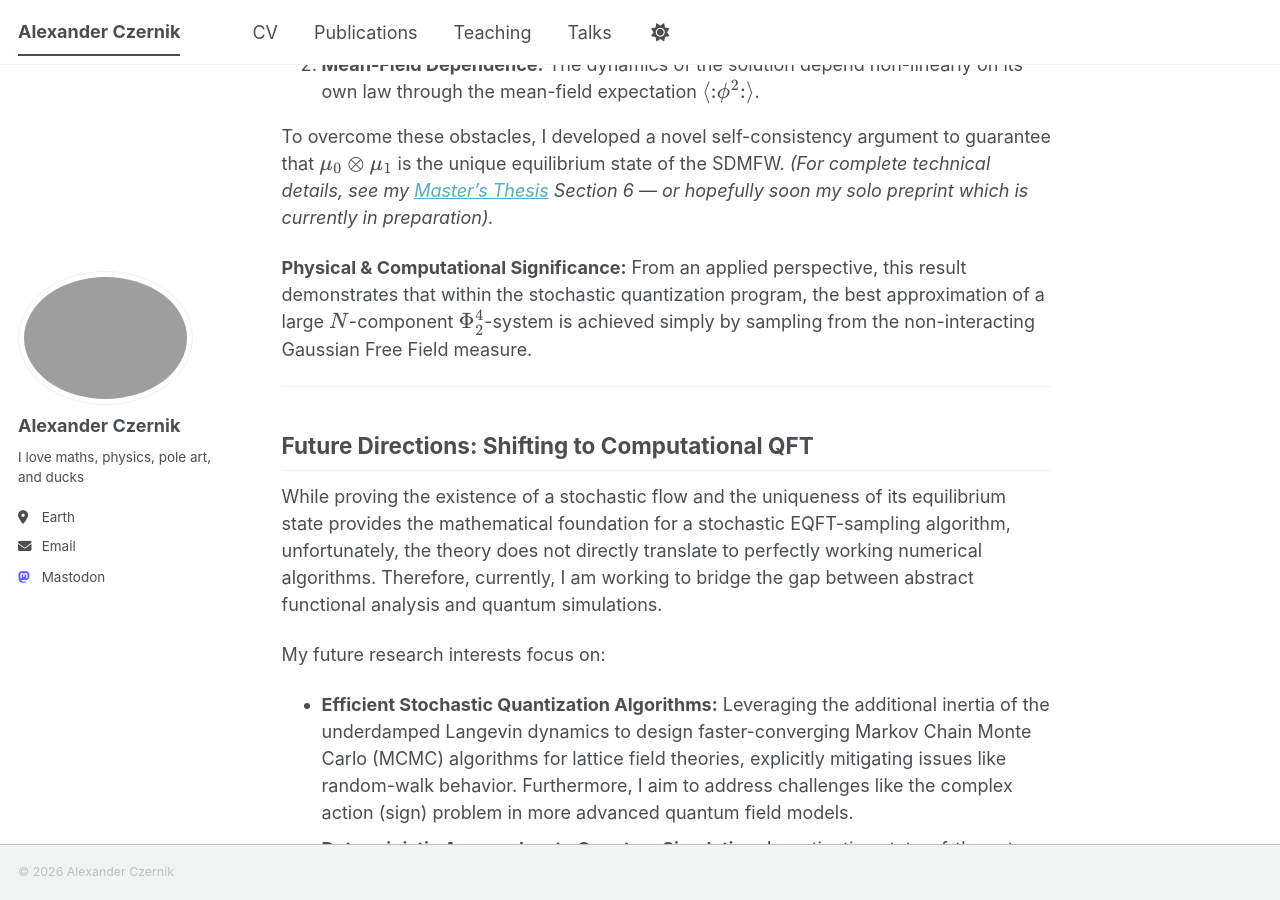
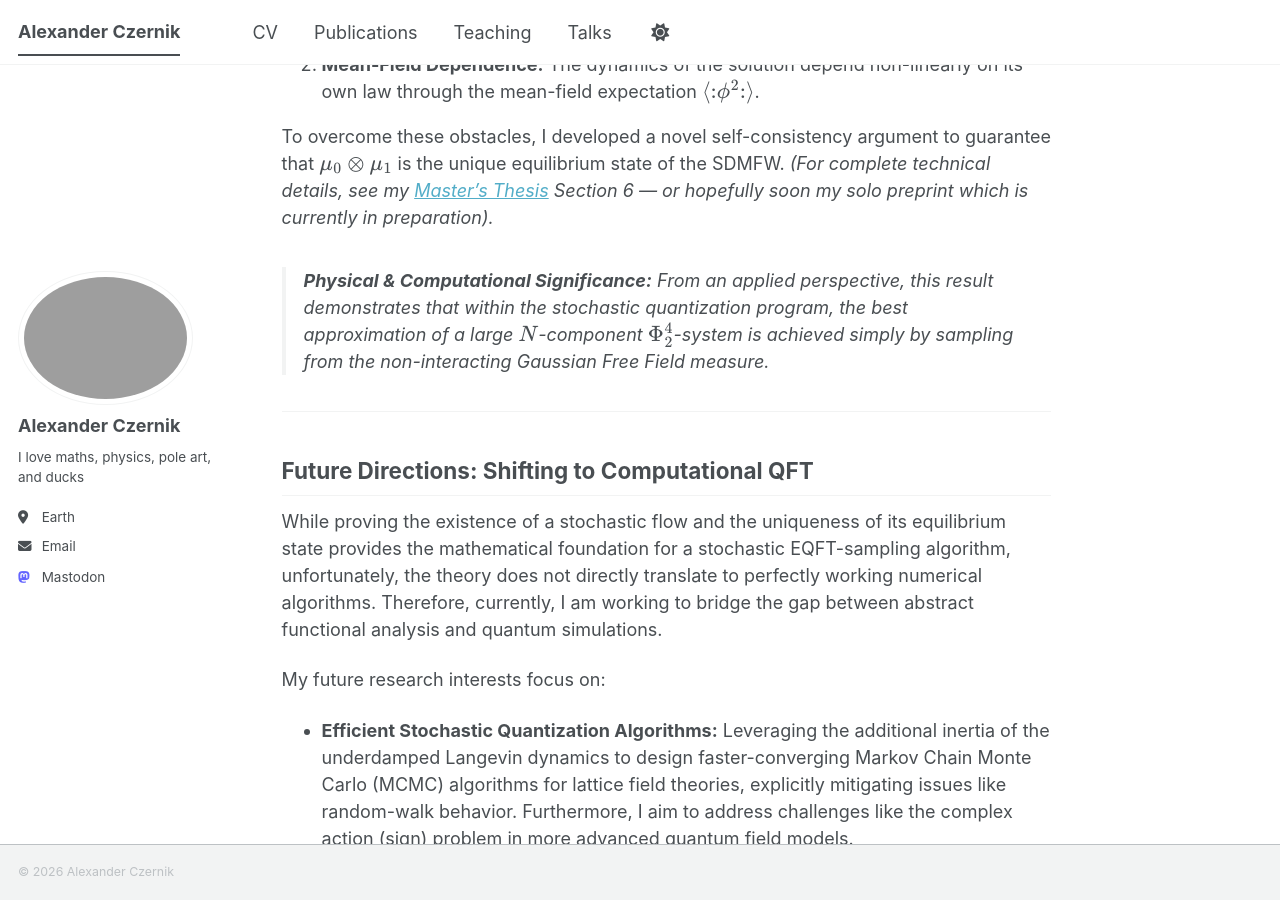
Before and after one commit to alexanderczernik/alexanderczernik.github.io, a Jekyll site: the page built from _pages/about.md, in a window 1280 px wide and 900 px high, scrolled down 3787 px. Built offline with Jekyll 4.4.1, drawn with Linux system fonts in a browser that asks for light colours; a script bundle is joined from its source files by our own code; library files that are not in the unit come from our copies.

```diff
--- a/_pages/about.md
+++ b/_pages/about.md
@@ -98,8 +98,8 @@ Establishing uniqueness for the SDMFW presents the mathematical challenge that s
 
 To overcome these obstacles, I developed a novel self-consistency argument to guarantee that $$\mu_0 \otimes \mu_1$$ is the unique equilibrium state of the SDMFW. *(For complete technical details, see my [Master's Thesis](link_to_thesis.pdf) Section 6 — or hopefully soon my solo preprint which is currently in preparation).*
 
-**Physical & Computational Significance:**
-From an applied perspective, this result demonstrates that within the stochastic quantization program, the best approximation of a large $$N$$-component $$\Phi^4_2$$-system is achieved simply by sampling from the non-interacting Gaussian Free Field measure.
+> **Physical & Computational Significance:**
+>From an applied perspective, this result demonstrates that within the stochastic quantization program, the best approximation of a large $$N$$-component $$\Phi^4_2$$-system is achieved simply by sampling from the non-interacting Gaussian Free Field measure.
 
 ---
 
```
